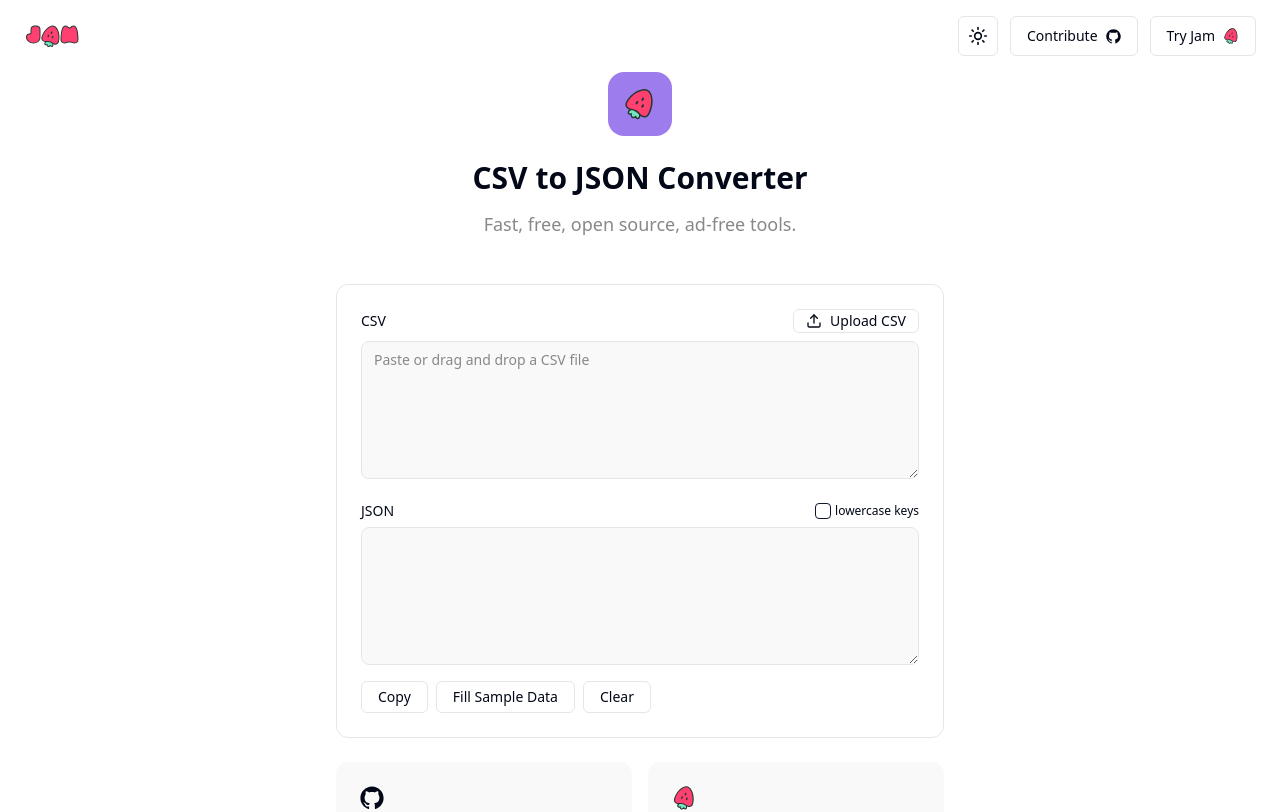
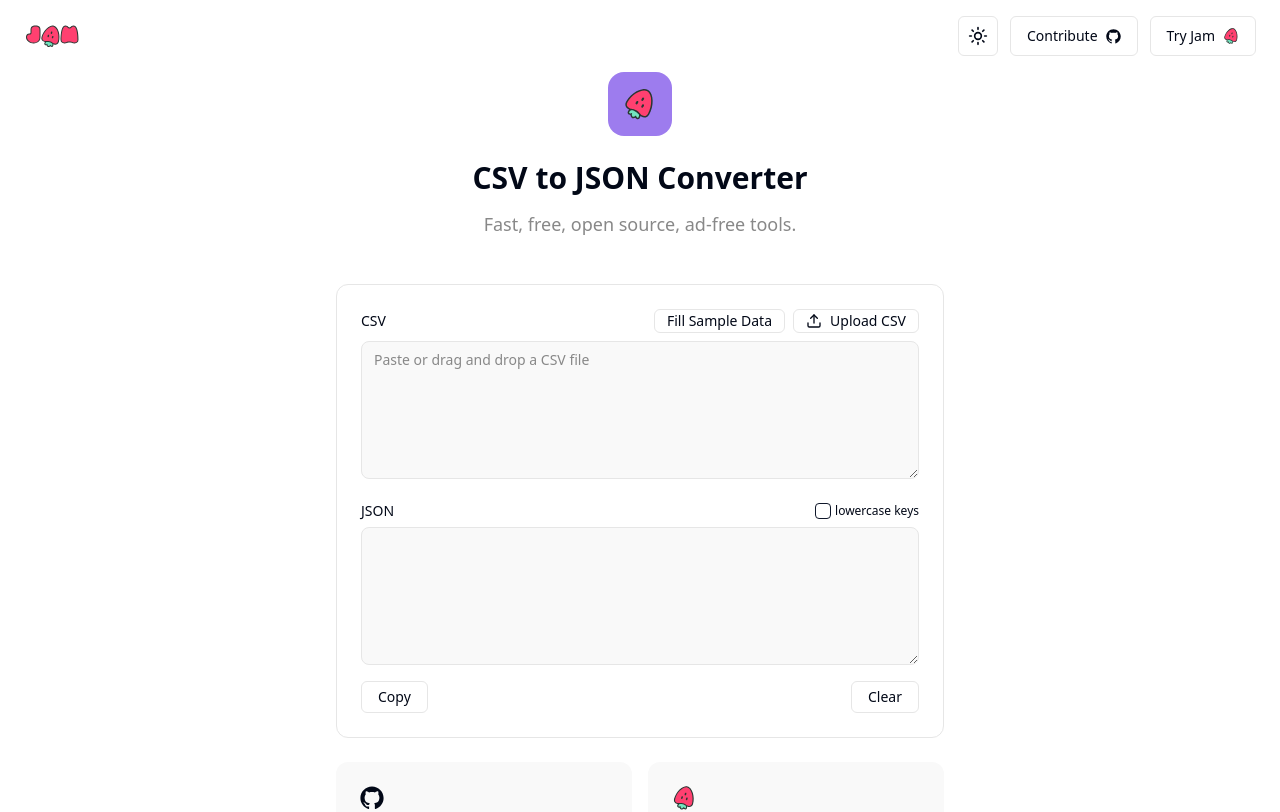
Before and after one commit to jamdotdev/jam-dev-utilities, a Next.js app: page /utilities/csv-to-json in a window 1280 px wide. Shown: the top 812 px of the page. Built offline with nearby package versions, Linux system fonts and the light colour scheme.

Commit message:
fix: change position for "Fill Sample Data" button

```diff
--- a/pages/utilities/csv-to-json.tsx
+++ b/pages/utilities/csv-to-json.tsx
@@ -47,12 +47,12 @@ Bob,35,UK`;
     [lowercase]
   );
 
-  const handleFillSampleData = () => {
+  const handleFillSampleData = useCallback(() => {
     setInput(SAMPLE_DATA);
     handleChange({
       currentTarget: { value: SAMPLE_DATA },
     } as React.ChangeEvent<HTMLTextAreaElement>);
-  };
+  }, []);
 
   const toggleLowercase = useCallback(() => {
     setLowercase((prevValue) => {
@@ -166,6 +166,15 @@ Bob,35,UK`;
           <div>
             <div className="flex justify-between items-center mb-2">
               <Label className="mb-0">CSV</Label>
+              <div className="flex gap-2">
+                <Button
+                  variant="outline"
+                  size="sm"
+                  className="gap-2"
+                  onClick={handleFillSampleData}
+                >
+                  Fill Sample Data
+                </Button>
                 <Button
                   variant="outline"
                   onClick={triggerFileInput}
@@ -175,6 +184,7 @@ Bob,35,UK`;
                 >
                   <UploadIcon className="w-[16px]" /> Upload CSV
                 </Button>
+              </div>
               <input
                 ref={fileInputRef}
                 type="file"
@@ -230,12 +240,9 @@ Bob,35,UK`;
             </div>
 
             <Textarea value={output} rows={6} readOnly className="mb-4" />
-            <div className="flex gap-2">
+            <div className="flex gap-2 justify-between">
               <Button variant="outline" onClick={() => handleCopy(output)}>
                 {buttonText}
-              </Button>
-              <Button variant="outline" onClick={handleFillSampleData}>
-                Fill Sample Data
               </Button>
               <Button
                 variant="outline"
```
Lines whose indentation alone changed are shown as unchanged.
